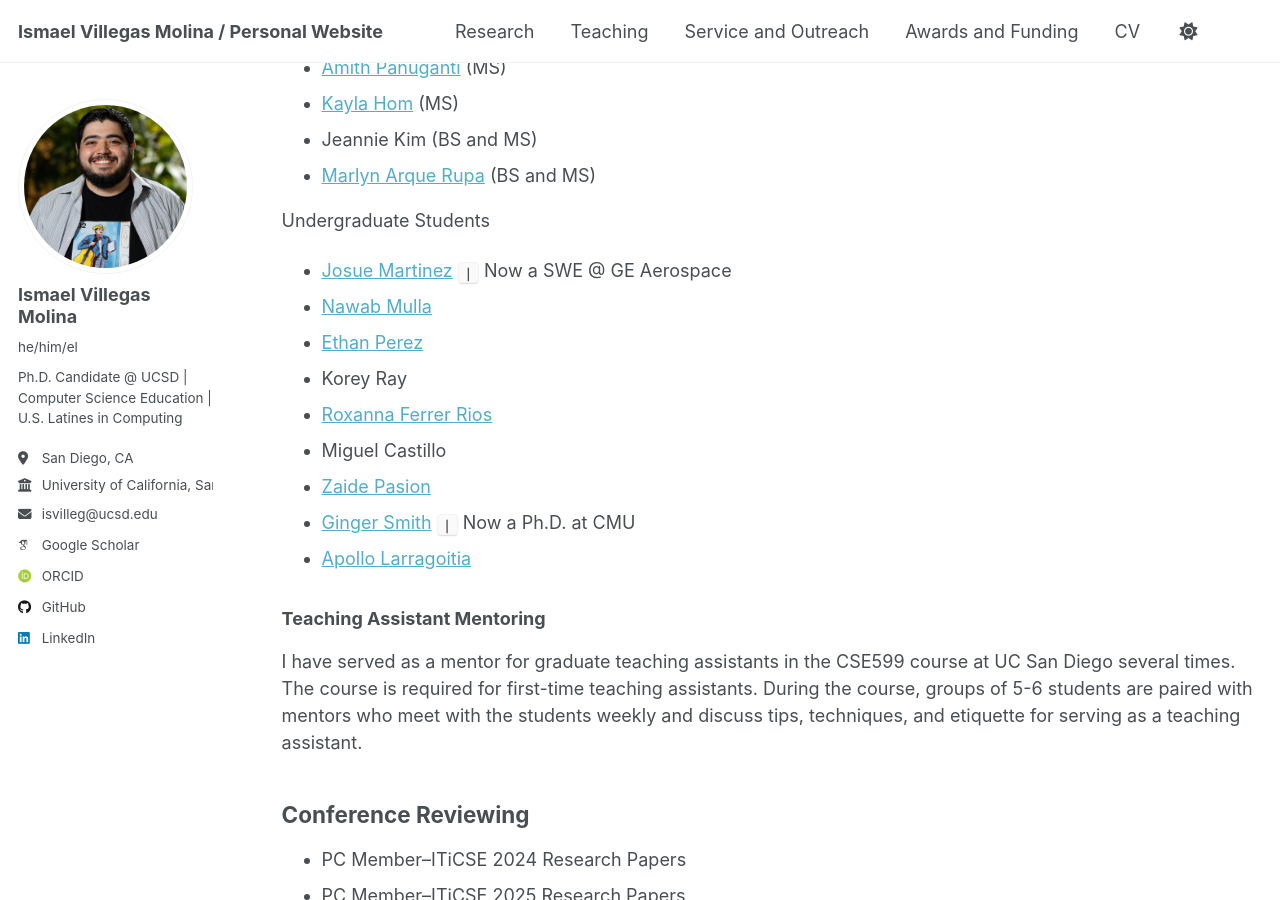
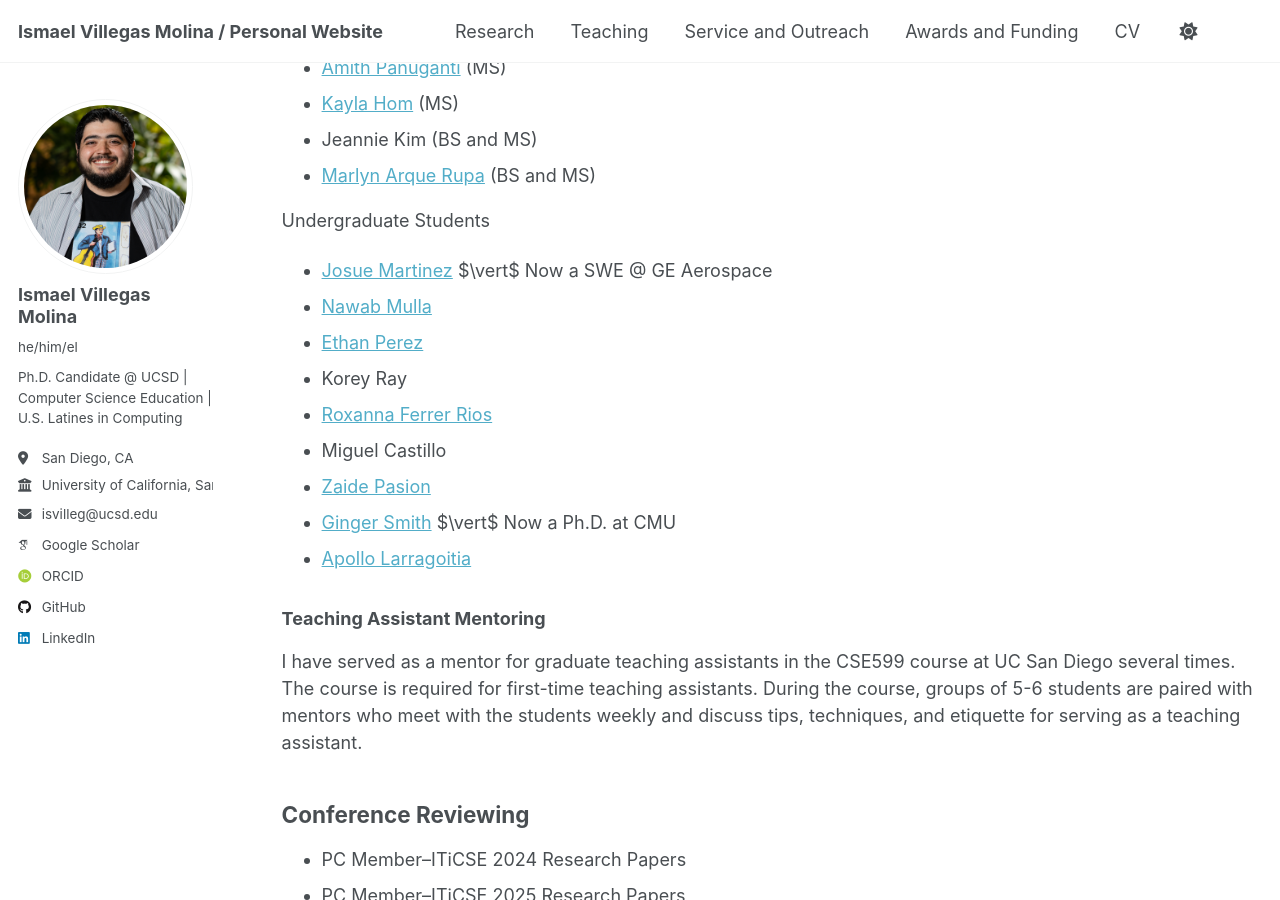
Before and after one commit to IsmaelV/IsmaelV.github.io, a Jekyll site: the page built from _pages/service.md, in a window 1280 px wide and 900 px high, scrolled down 1252 px. Built offline with Jekyll 4.4.1, drawn with Linux system fonts in a browser that asks for light colours; some web fonts are replaced; a script that is not in the unit is left out.

Commit message:
Fixed formatting

```diff
--- a/_pages/service.md
+++ b/_pages/service.md
@@ -37,14 +37,14 @@ Graduate Students
 * [Marlyn Arque Rupa](https://www.linkedin.com/in/marlynarquerupa/) (BS and MS)
 
 Undergraduate Students
-* [Josue Martinez](https://www.linkedin.com/in/josueemartinezz/) <code>&#124;</code> Now a SWE @ GE Aerospace
+* [Josue Martinez](https://www.linkedin.com/in/josueemartinezz/) $\vert$ Now a SWE @ GE Aerospace
 * [Nawab Mulla](https://www.linkedin.com/in/nawabmulla/)
 * [Ethan Perez](https://www.linkedin.com/in/ethan-perez-8b3926229/)
 * Korey Ray
 * [Roxanna Ferrer Rios](https://www.linkedin.com/in/roxanna-ferrer-rios-564b88291/)
 * Miguel Castillo
 * [Zaide Pasion](https://www.linkedin.com/in/zaidepasion/)
-* [Ginger Smith](https://www.linkedin.com/in/ginger-smith-gs/) <code>&#124;</code> Now a Ph.D. at CMU
+* [Ginger Smith](https://www.linkedin.com/in/ginger-smith-gs/) $\vert$ Now a Ph.D. at CMU
 * [Apollo Larragoitia](https://www.linkedin.com/in/apollo-larragoitia-458b5324a/)
 
 
```
